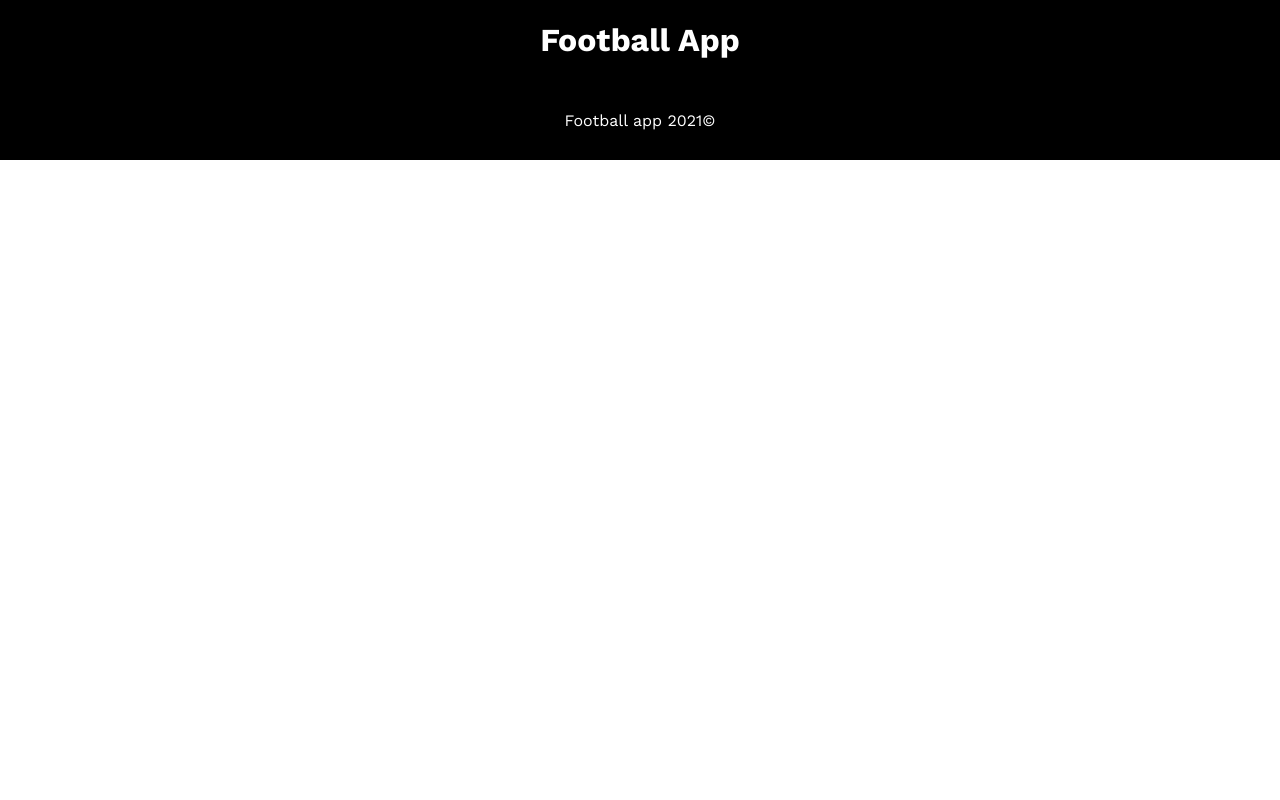
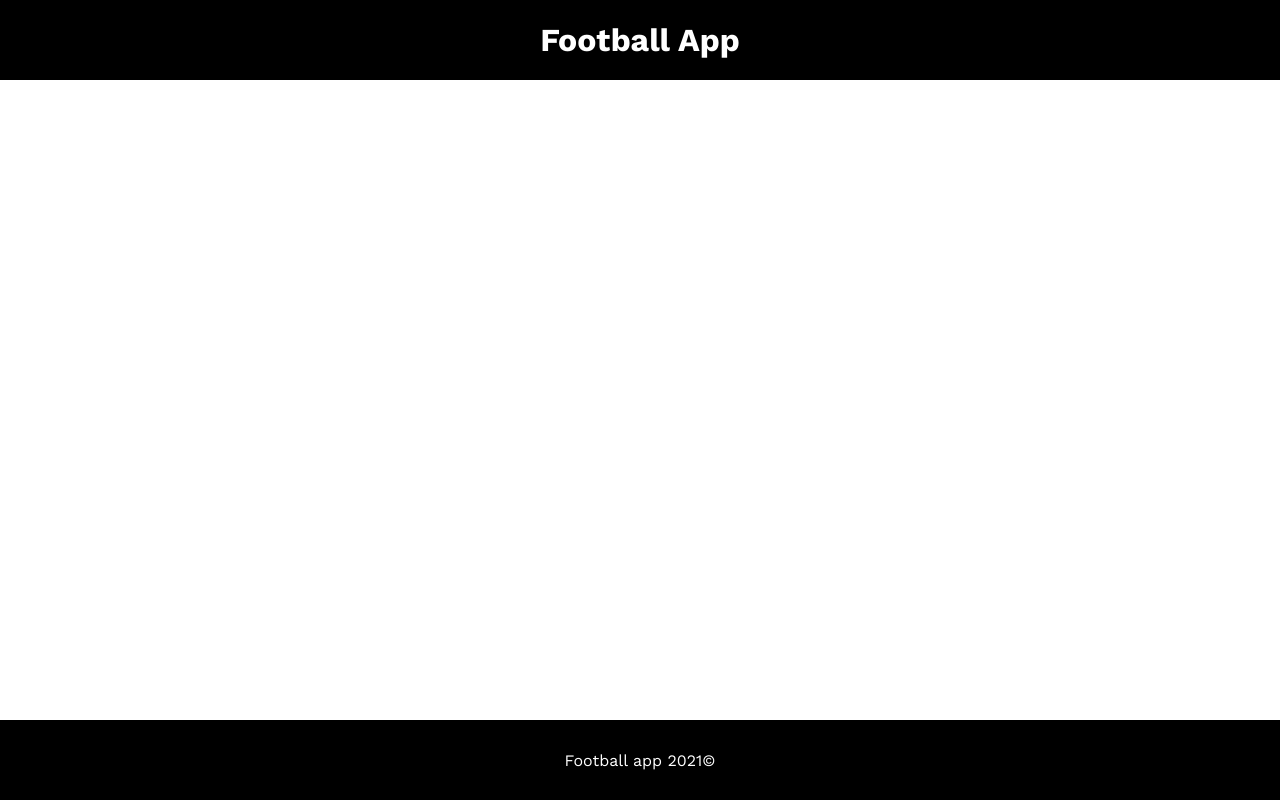
Before and after one commit to HasanRahic/LiveScore, a React (Create React App) app: page / in a window 1280 px wide. Built offline with nearby package versions, Linux system fonts and the light colour scheme.

Commit message:
adding container adjustments

```diff
--- a/public/index.html
+++ b/public/index.html
@@ -27,7 +27,7 @@
       work correctly both with client-side routing and a non-root public URL.
       Learn how to configure a non-root public URL by running `npm run build`.
     -->
-    <title>Recipe website</title>
+    <title>Flashscore</title>
   </head>
   <body>
     <noscript>You need to enable JavaScript to run this app.</noscript>
--- a/src/App.css
+++ b/src/App.css
@@ -18,7 +18,8 @@
 }
 
 .content-container{
-
+    width: 100%;
+    min-height: 80vh;
 }
 
 .footer{
```
